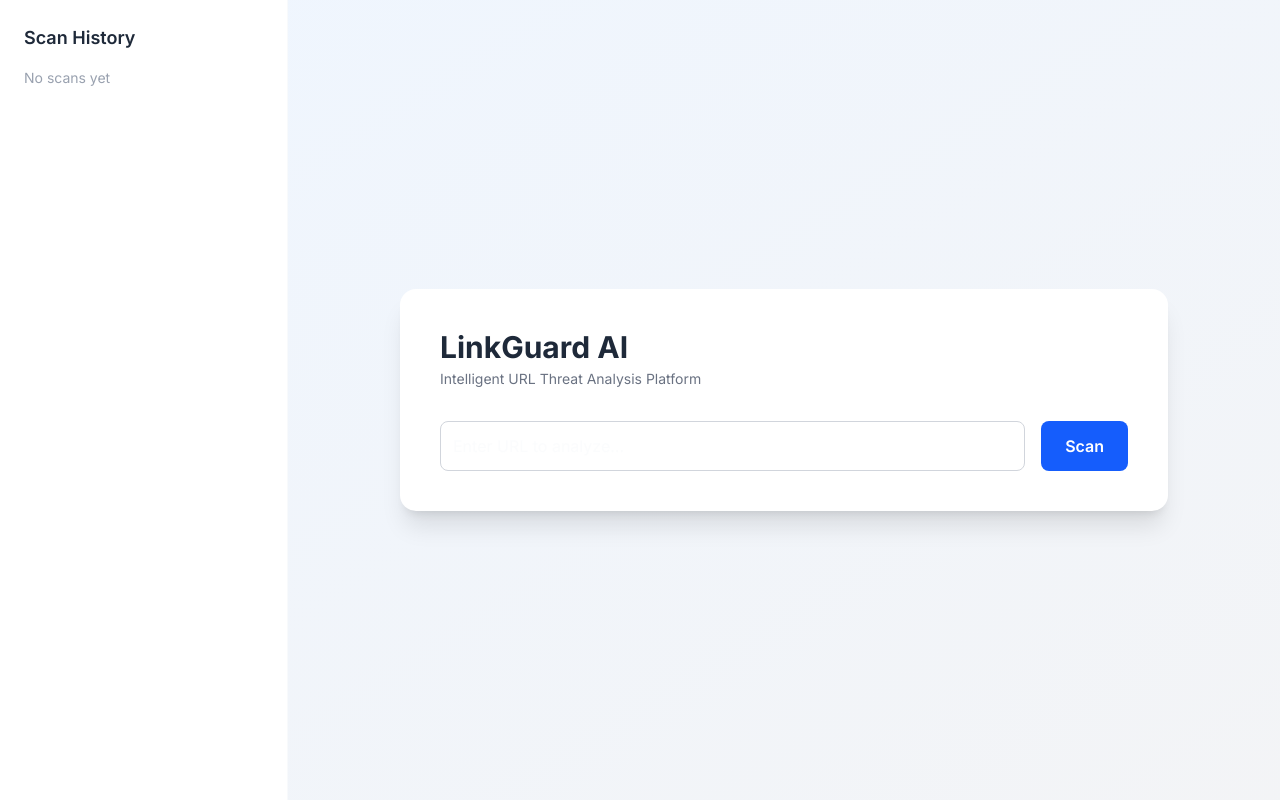
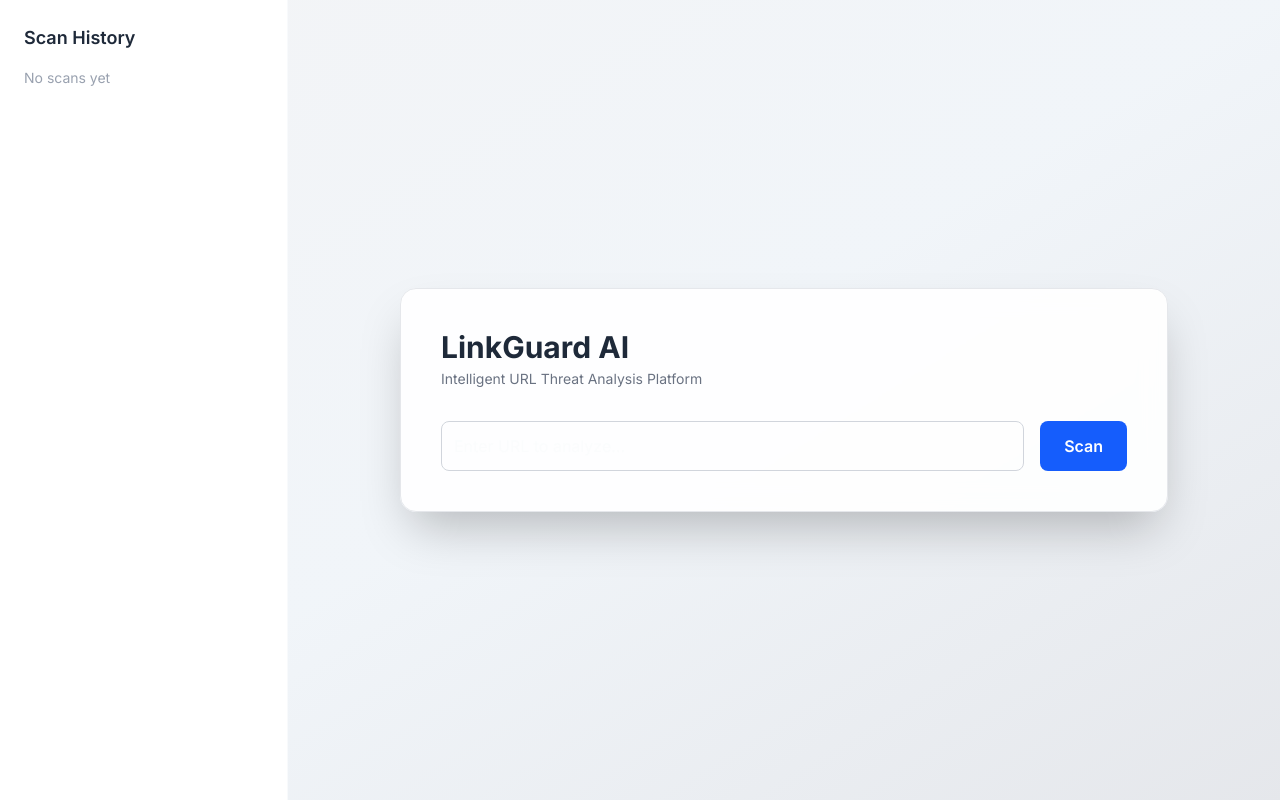
Before and after one commit to challappamanasa2005-design/project, a React (Vite) app: page / in a window 1280 px wide. Built offline with nearby package versions, Linux system fonts and the light colour scheme.

Commit message:
Update App.tsx

```diff
--- a/src/App.tsx
+++ b/src/App.tsx
@@ -78,7 +78,7 @@ export default function App() {
       : "bg-red-500";
 
   return (
-    <div className="min-h-screen bg-gradient-to-br from-blue-50 to-gray-100 flex">
+      <div className="min-h-screen bg-gradient-to-br from-gray-100 via-slate-100 to-gray-200 flex">
 
       {/* Sidebar */}
       <div className="w-72 bg-white border-r p-6 hidden md:block">
@@ -113,7 +113,7 @@ export default function App() {
 
       {/* Main Section */}
       <div className="flex-1 flex items-center justify-center p-8">
-        <div className="w-full max-w-3xl bg-white rounded-2xl shadow-xl p-10 space-y-8">
+       <div className="w-full max-w-3xl bg-white/90 backdrop-blur-md border border-gray-200 rounded-2xl shadow-2xl p-10 space-y-8">
 
           {/* Header */}
           <div>
```
